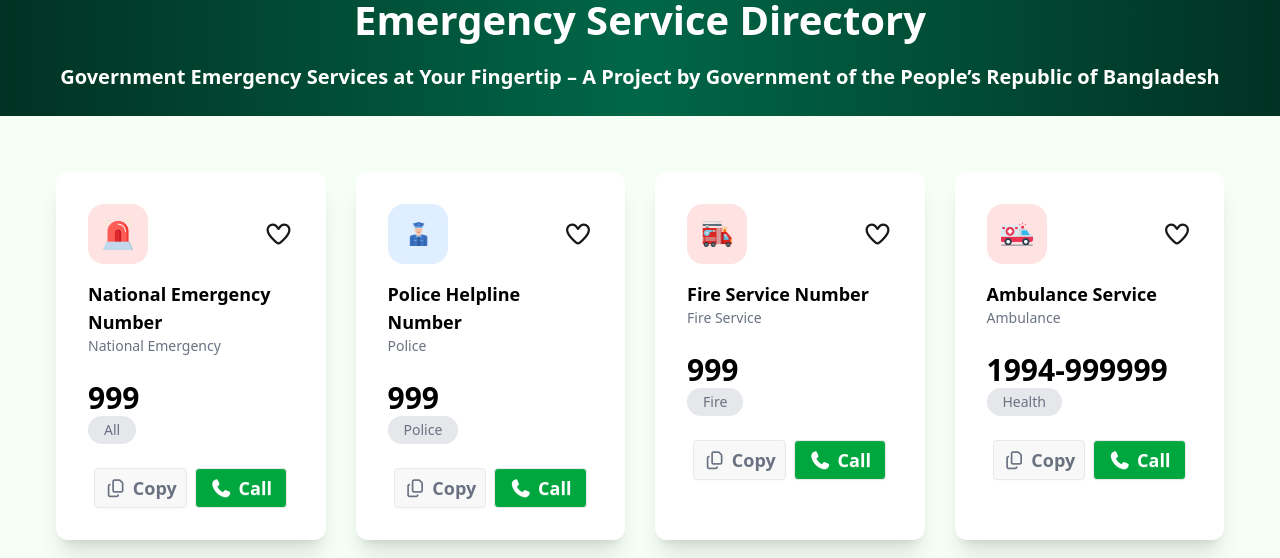
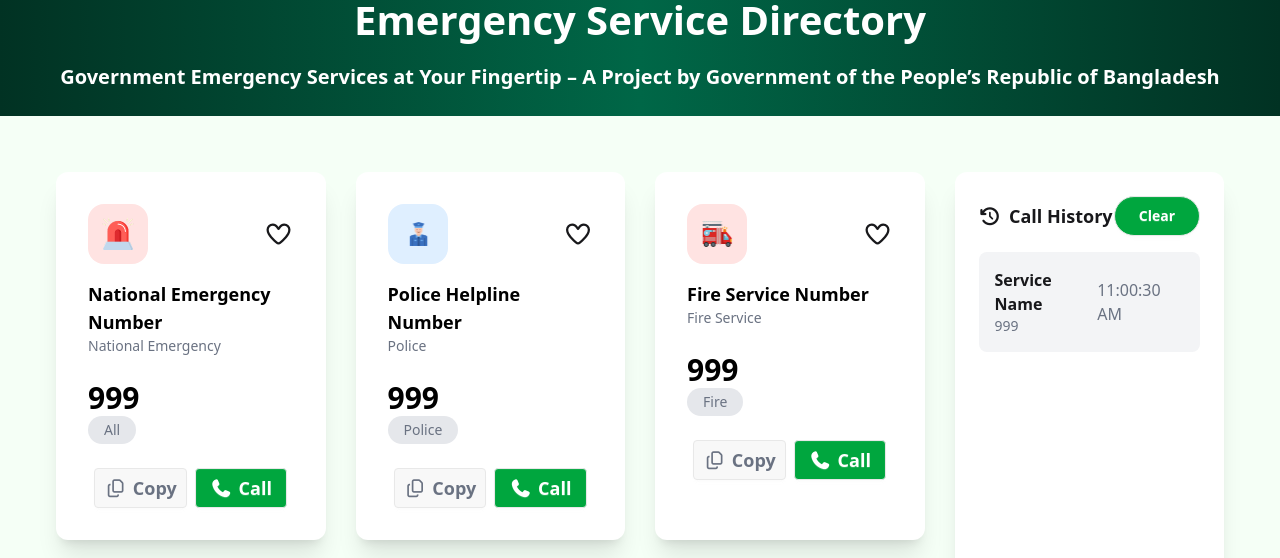
Before and after one commit to omarfarukcodes69/ASSIGNMENT-005, a plain HTML site: page index.html in a window 1280 px wide. Shown: the part 242-800 px from the top of the page. Drawn offline with nearby package versions, Linux system fonts and the light colour scheme.

Commit message:
sider bar style and html code update

```diff
--- a/index.html
+++ b/index.html
@@ -109,7 +109,27 @@
             </div>
         </section>
 
+        <!-- ---------------- side card section ---------------------------- -->
+        <section class=" card-4 max-w-full max-h-full row-span-3 p-6 rounded-xl shadow-xl bg-white">
+            <div class="history-title flex justify-between items-center">
+                <div class="title text-lg flex gap-2 justify-start items-center">
+                    <i class="fa-solid fa-clock-rotate-left"></i>
+                    <h1 class=" font-semibold">Call History</h1>
+                </div>
+                <button class="btn px-6  py-4 rounded-3xl bg-[#00A63E] text-sm text-white">Clear</button>
+            </div>
 
+            <!-- ------- history- cards section ------  -->
+             <div class="history-cards my-4">
+                <div class="history-card bg-gray-100 my-2 p-4 flex justify-between items-center rounded-lg">
+                    <div>
+                        <h1 class=" text-md font-semibold ">Service Name</h1>
+                        <p class="text-sm text-gray-500">999</p>
+                    </div>
+                    <h1 class="text-md text-gray-500">11:00:30 AM</h1>
+                </div>
+             </div>
+        </section>
 
 
         <!-- Row 2 -->
```
